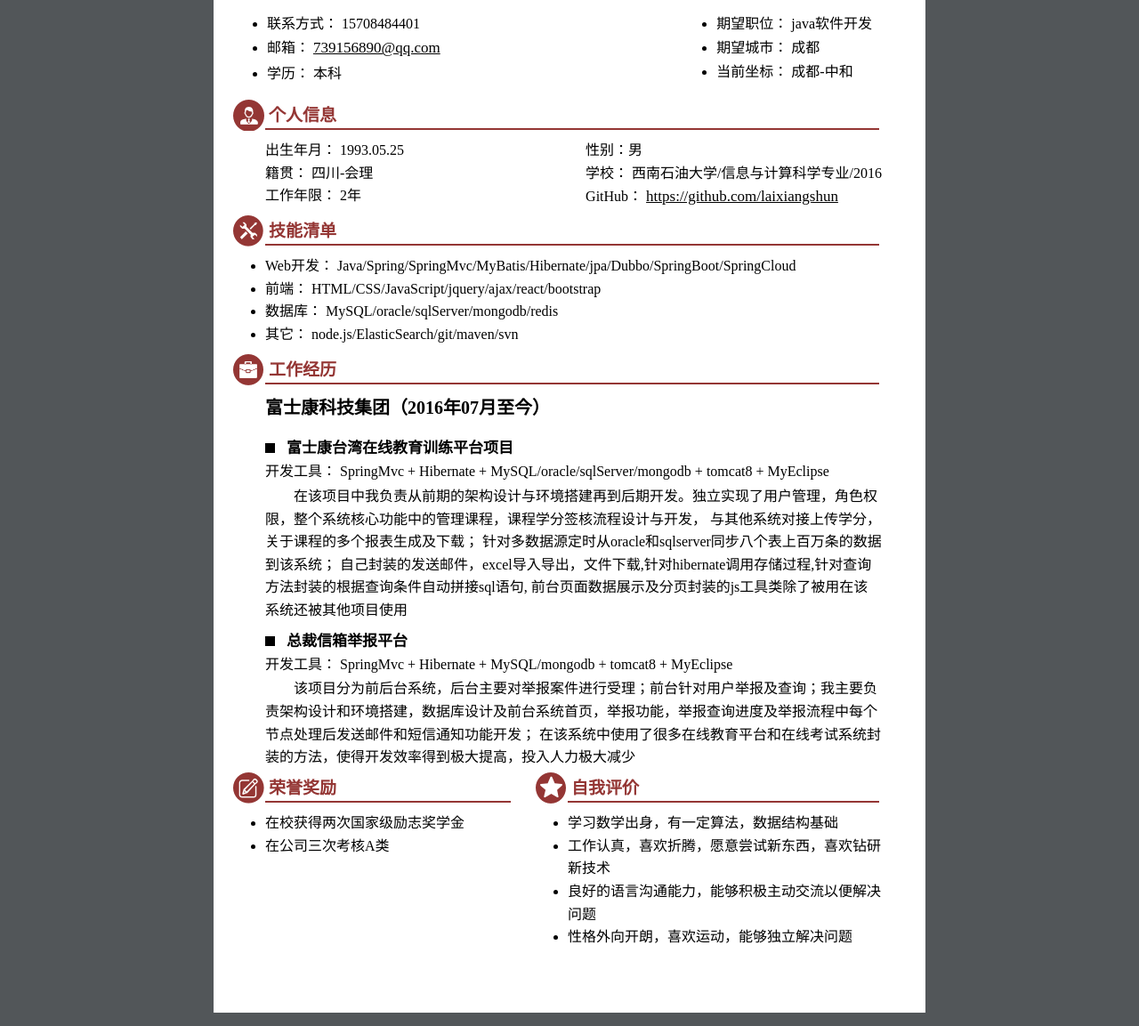
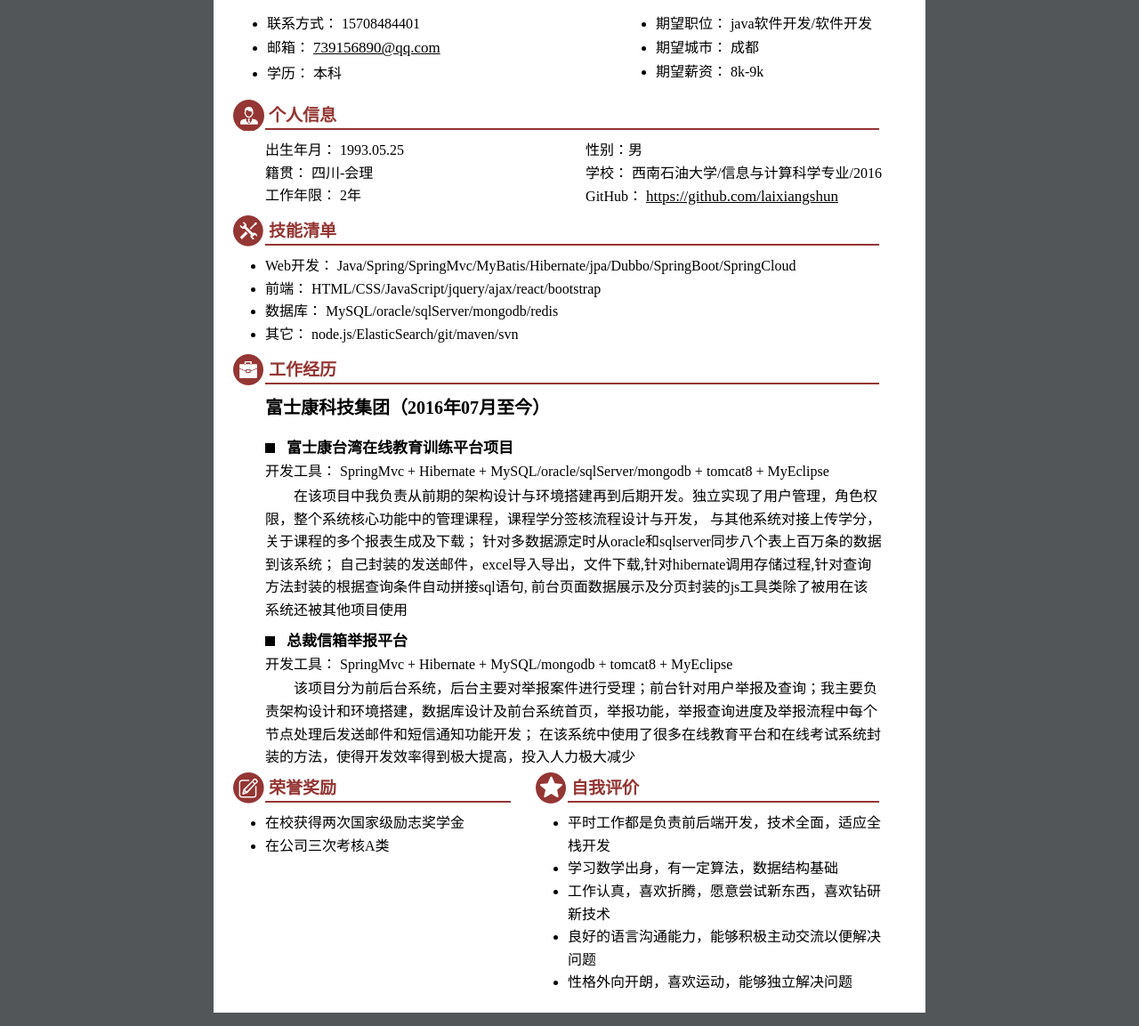
Before and after one commit to laixiangshun/my_resume, a plain HTML site: page index.html in a window 1280 px wide. Shown: the part 147-1300 px from the top of the page at 89% size. Drawn offline with Linux system fonts and the light colour scheme.

Commit message:
增加薪资

```diff
--- a/index.html
+++ b/index.html
@@ -30,9 +30,9 @@
             </div>
             <div class="header-right">
                 <ul>
-                    <li>期望职位： java软件开发</li>
+                    <li>期望职位： java软件开发/软件开发</li>
                     <li>期望城市： 成都</li>
-                    <li>当前坐标： 成都-中和</li>
+                    <li>期望薪资： 8k-9k</li>
                 </ul>
             </div>
             <div class="clear-fix"></div>
@@ -153,6 +153,7 @@
             <span class="long-line short-line"></span>
             <div class="detail-list">
                 <ul>
+                    <li>平时工作都是负责前后端开发，技术全面，适应全栈开发</li>
                     <li>学习数学出身，有一定算法，数据结构基础</li>
                     <li>工作认真，喜欢折腾，愿意尝试新东西，喜欢钻研新技术</li>
                     <li>良好的语言沟通能力，能够积极主动交流以便解决问题</li>
```
